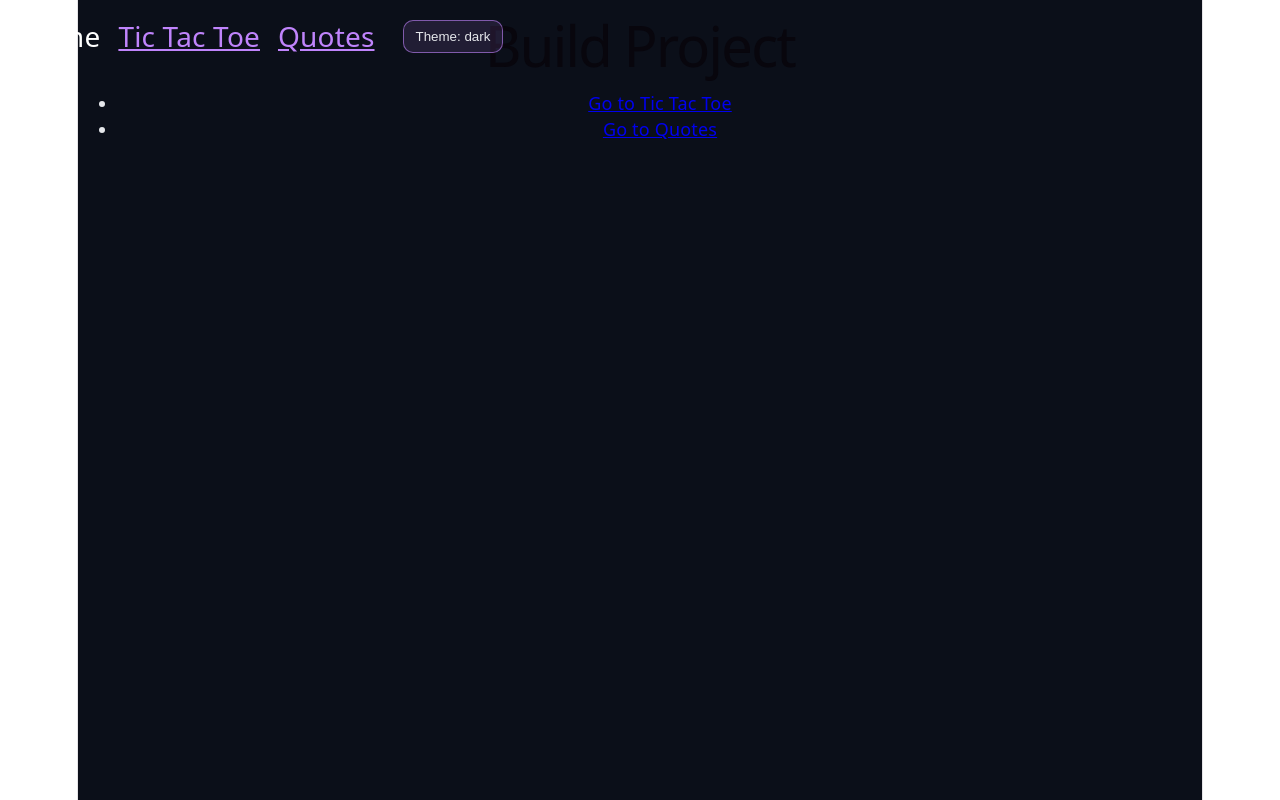
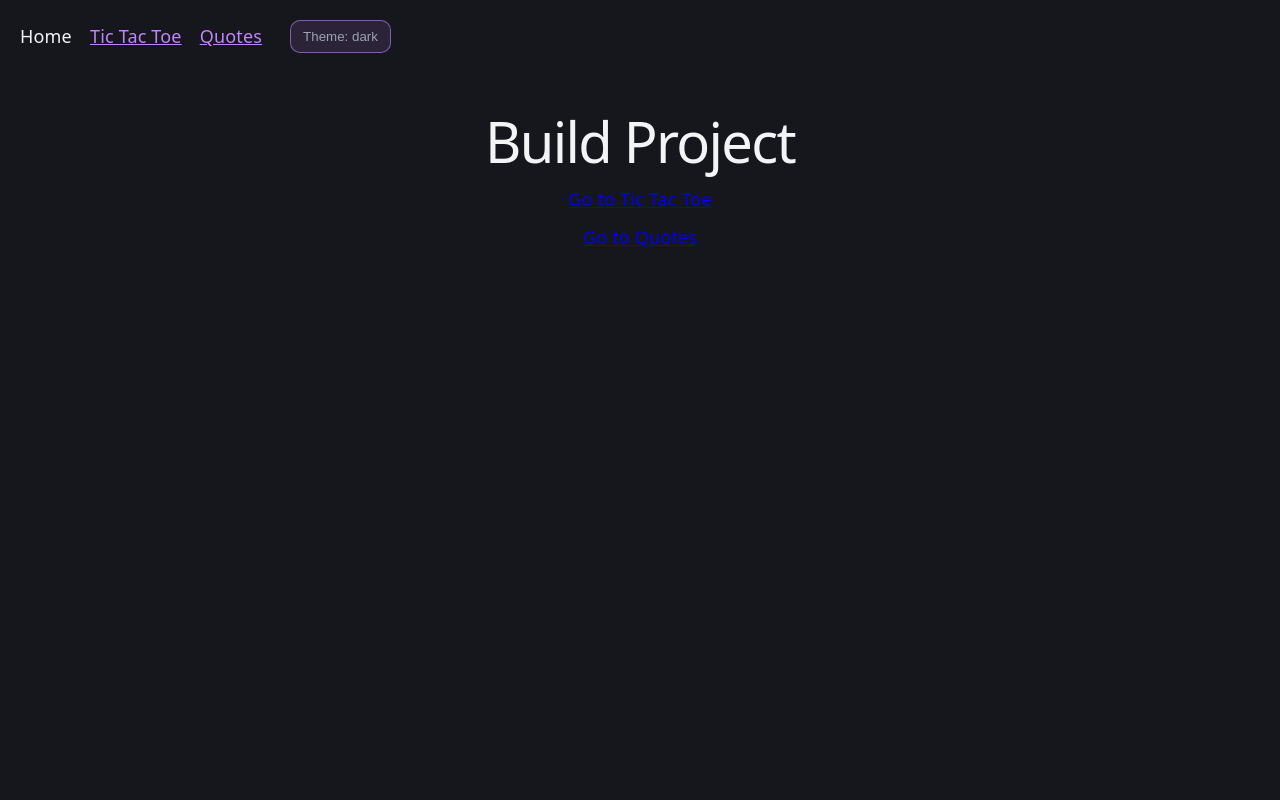
Before and after one commit to wvanate/react-ts-build-challenge, a React (Vite) app: page / in a window 1280 px wide. Built offline with nearby package versions, Linux system fonts and the light colour scheme.

Commit message:
Some cleanup, more clean poc

```diff
--- a/src/App.css
+++ b/src/App.css
@@ -1,6 +1,16 @@
-/* App container */
 .app {
   min-height: 100vh;
+}
+
+/* Push page content away from the fixed nav */
+.app__content {
+  text-align: center;
+  padding: 96px 24px 24px;
+  /* top, sides, bottom */
+  max-width: 1100px;
+  /* optional: keep readable line length */
+  margin: 0 auto;
+  /* optional: center content area */
 }
 
 /* Nav layout */
@@ -20,13 +30,12 @@
 }
 
 .nav__link {
-  font-size: 28px;
-  color: #c084fc;
+  color: var(--accent);
   text-decoration: underline;
 }
 
 .nav__link--active {
-  color: #ffffff;
+  color: var(--text-h);
   text-decoration: none;
 }
 
@@ -40,13 +49,15 @@
   cursor: pointer;
 }
 
-/* Theme hooks */
-.app--light {
-  background: #ffffff;
-  color: #111827;
+.page--home {
+  text-align: center;
 }
 
-.app--dark {
-  background: #0b0f19;
-  color: #e5e7eb;
+.home-links {
+  list-style: none;
+  padding: 0;
+  margin: 24px 0 0;
+  display: grid;
+  gap: 12px;
+  justify-items: center;
 }
--- a/src/App.tsx
+++ b/src/App.tsx
@@ -17,21 +17,22 @@ export default function App() {
     setTheme((t) => (t === 'dark' ? 'light' : 'dark'))
   }
 
-  // Optional but nice: put theme on <html> so *global* styles can react
   useEffect(() => {
     document.documentElement.dataset.theme = theme
   }, [theme])
 
   return (
-    <div className={`app app--${theme}`}>
+    <div className="app">
       <NavBar theme={theme} onToggleTheme={toggleTheme} />
 
+      <main className="app__content">
         <Routes>
           <Route path="/" element={<HomePage />} />
           <Route path="/tic-tac-toe" element={<TicTacToePage />} />
           <Route path="/quotes" element={<QuotesPage />} />
           <Route path="*" element={<Navigate to="/" replace />} />
         </Routes>
+      </main>
     </div>
   )
 }
--- a/src/index.css
+++ b/src/index.css
@@ -1,15 +1,15 @@
+/* 1) Theme tokens (default to light) */
 :root {
   --text: #6b6375;
   --text-h: #08060d;
-  --bg: #fff;
+  --bg: #ffffff;
   --border: #e5e4e7;
   --code-bg: #f4f3ec;
   --accent: #aa3bff;
   --accent-bg: rgba(170, 59, 255, 0.1);
   --accent-border: rgba(170, 59, 255, 0.5);
-  --social-bg: rgba(244, 243, 236, 0.5);
-  --shadow:
-    rgba(0, 0, 0, 0.1) 0 10px 15px -3px, rgba(0, 0, 0, 0.05) 0 4px 6px -2px;
+  --shadow: rgba(0, 0, 0, 0.1) 0 10px 15px -3px,
+    rgba(0, 0, 0, 0.05) 0 4px 6px -2px;
 
   --sans: system-ui, 'Segoe UI', Roboto, sans-serif;
   --heading: system-ui, 'Segoe UI', Roboto, sans-serif;
@@ -17,21 +17,33 @@
 
   font: 18px/145% var(--sans);
   letter-spacing: 0.18px;
-  color-scheme: light dark;
+
   color: var(--text);
   background: var(--bg);
+
   font-synthesis: none;
   text-rendering: optimizeLegibility;
   -webkit-font-smoothing: antialiased;
   -moz-osx-font-smoothing: grayscale;
-
-  @media (max-width: 1024px) {
-    font-size: 16px;
-  }
 }
 
+/* 2) Explicit theme override when you toggle */
+html[data-theme='dark'] {
+  --text: #9ca3af;
+  --text-h: #f3f4f6;
+  --bg: #16171d;
+  --border: #2e303a;
+  --code-bg: #1f2028;
+  --accent: #c084fc;
+  --accent-bg: rgba(192, 132, 252, 0.15);
+  --accent-border: rgba(192, 132, 252, 0.5);
+  --shadow: rgba(0, 0, 0, 0.4) 0 10px 15px -3px,
+    rgba(0, 0, 0, 0.25) 0 4px 6px -2px;
+}
+
+/* 3) If user hasn’t toggled, respect OS preference */
 @media (prefers-color-scheme: dark) {
-  :root {
+  html:not([data-theme]) {
     --text: #9ca3af;
     --text-h: #f3f4f6;
     --bg: #16171d;
@@ -40,32 +52,22 @@
     --accent: #c084fc;
     --accent-bg: rgba(192, 132, 252, 0.15);
     --accent-border: rgba(192, 132, 252, 0.5);
-    --social-bg: rgba(47, 48, 58, 0.5);
-    --shadow:
-      rgba(0, 0, 0, 0.4) 0 10px 15px -3px, rgba(0, 0, 0, 0.25) 0 4px 6px -2px;
+    --shadow: rgba(0, 0, 0, 0.4) 0 10px 15px -3px,
+      rgba(0, 0, 0, 0.25) 0 4px 6px -2px;
   }
-
-  #social .button-icon {
-    filter: invert(1) brightness(2);
-  }
-}
-
-#root {
-  width: 1126px;
-  max-width: 100%;
-  margin: 0 auto;
-  text-align: center;
-  border-inline: 1px solid var(--border);
-  min-height: 100svh;
-  display: flex;
-  flex-direction: column;
-  box-sizing: border-box;
 }
 
 body {
   margin: 0;
+  color: var(--text);
+  background: var(--bg);
 }
 
+#root {
+  min-height: 100vh;
+}
+
+/* 5) Type */
 h1,
 h2 {
   font-family: var(--heading);
@@ -77,35 +79,33 @@ h1 {
   font-size: 56px;
   letter-spacing: -1.68px;
   margin: 32px 0;
-  @media (max-width: 1024px) {
-    font-size: 36px;
-    margin: 20px 0;
-  }
 }
+
 h2 {
   font-size: 24px;
   line-height: 118%;
   letter-spacing: -0.24px;
   margin: 0 0 8px;
-  @media (max-width: 1024px) {
-    font-size: 20px;
-  }
 }
+
 p {
   margin: 0;
 }
 
-code,
-.counter {
+code {
   font-family: var(--mono);
   display: inline-flex;
   border-radius: 4px;
   color: var(--text-h);
-}
-
-code {
   font-size: 15px;
   line-height: 135%;
   padding: 4px 8px;
   background: var(--code-bg);
 }
+
+/* Responsive font */
+@media (max-width: 1024px) {
+  :root {
+    font-size: 16px;
+  }
+}
--- a/src/pages/HomePage.tsx
+++ b/src/pages/HomePage.tsx
@@ -2,12 +2,12 @@ import { Link } from 'react-router-dom'
 
 export default function HomePage() {
     return (
-        <main>
+        <section className="page page--home">
             <h1>Build Project</h1>
-            <ul>
+            <ul className="home-links">
                 <li><Link to="/tic-tac-toe">Go to Tic Tac Toe</Link></li>
                 <li><Link to="/quotes">Go to Quotes</Link></li>
             </ul>
-        </main>
+        </section>
     )
 }
```
Lines whose indentation alone changed are shown as unchanged.
